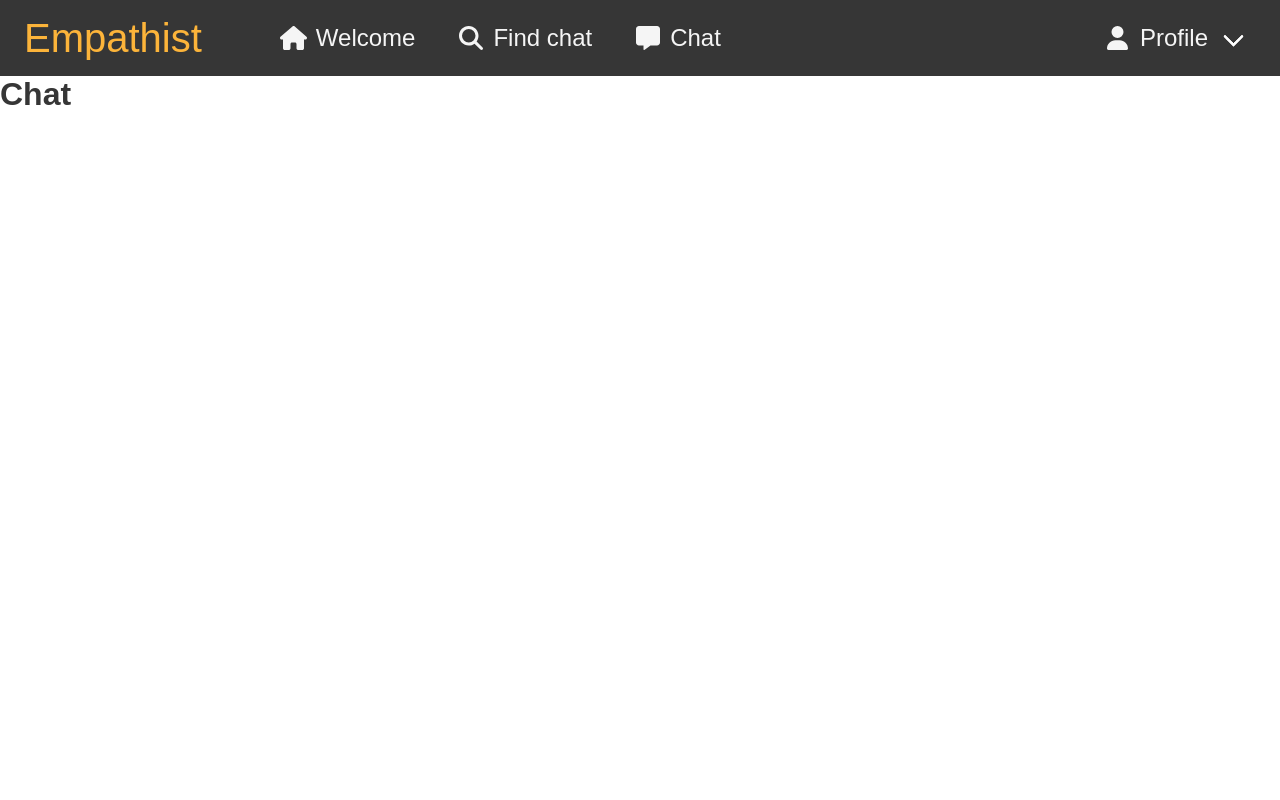
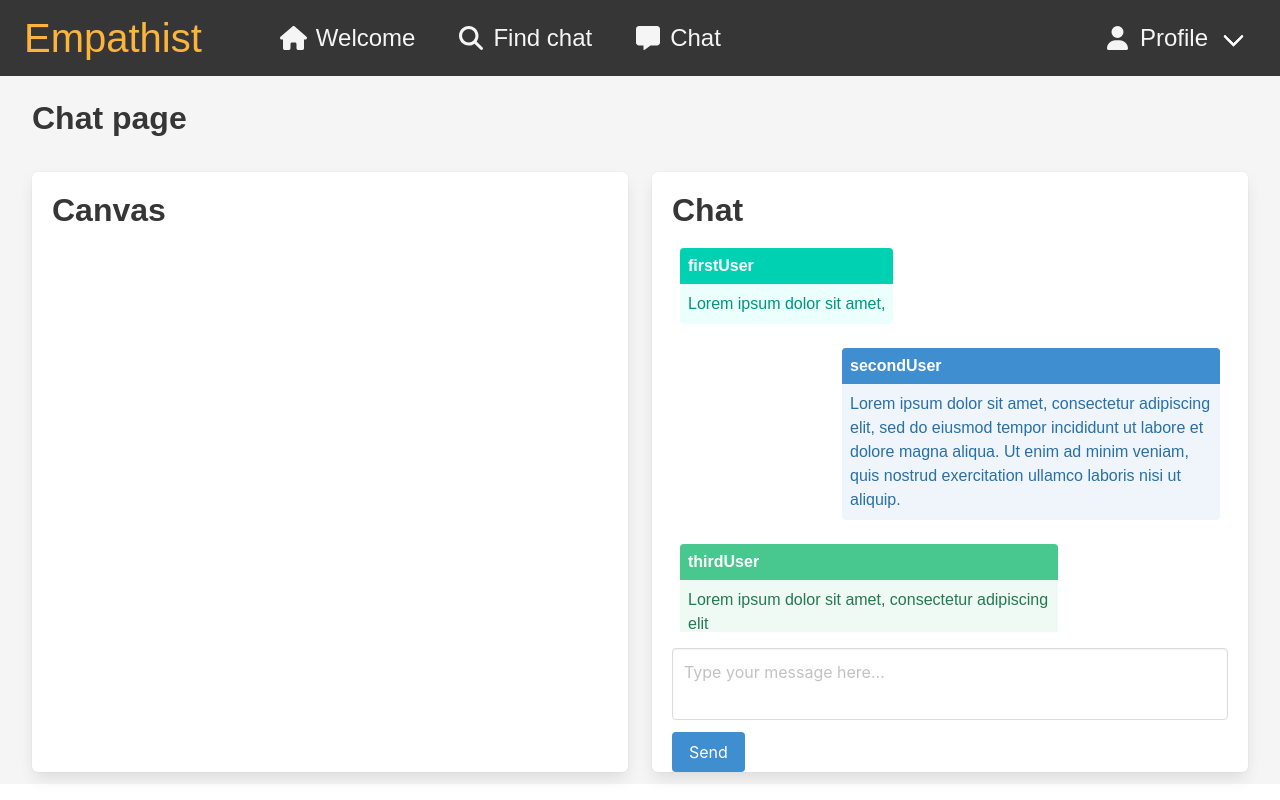
Before and after one commit to rakenduste-programmeerimine-2022/empathist, a React (Create React App) app in the folder client/: page /chat in a window 1280 px wide. Built offline with nearby package versions, Linux system fonts and the light colour scheme.

Commit message:
chat setup (closes #17)

```diff
--- a/client/src/App.css
+++ b/client/src/App.css
@@ -22,3 +22,25 @@
 .navbar-dropdown .navbar-item:hover{
   color: var(--light) !important;
 }
+
+.is-halfheight{
+  height: 70vh;
+}
+
+.chat{
+  overflow-y: auto;
+  flex-direction: column;
+  height: 70%;
+}
+
+.message{
+  max-width: 70%;
+}
+
+.left{
+  align-self: flex-start;
+}
+
+.right{
+  align-self: flex-end;
+}
--- a/client/src/pages/chat/Chat.js
+++ b/client/src/pages/chat/Chat.js
@@ -1,7 +1,69 @@
+const messages = [
+  {
+    username: "firstUser",
+    message: "Lorem ipsum dolor sit amet, ",
+    color: "is-primary",
+    align: "left",
+  },
+  {
+    username: "secondUser",
+    message:
+      "Lorem ipsum dolor sit amet, consectetur adipiscing elit, sed do eiusmod tempor incididunt ut labore et dolore magna aliqua. Ut enim ad minim veniam, quis nostrud exercitation ullamco laboris nisi ut aliquip.",
+    color: "is-info",
+    align: "right",
+  },
+  {
+    username: "thirdUser",
+    message: "Lorem ipsum dolor sit amet, consectetur adipiscing elit",
+    color: "is-success",
+    align: "left",
+  },
+]
+
 const Chat = () => {
   return (
     <div>
-      <div className="title">Chat</div>
+      <div className="container is-fluid has-background-light">
+        <div className="title pt-5">Chat page</div>
+        <div className="columns pt-3">
+          <div className="column is-half">
+            <div className="box">
+              <section className="hero is-halfheight">
+                <div className="title">Canvas</div>
+              </section>
+            </div>
+          </div>
+          <div className="column is-half">
+            <div className="box">
+              <section className="hero is-halfheight">
+                <section className="hero-head">
+                  <div className="title">Chat</div>
+                </section>
+                <section className="hero-body p-2 chat mt-3">
+                  {messages.map((message) => (
+                    <article
+                      className={`message ${message.align} ${message.color}`}
+                    >
+                      <div className="message-header p-2">
+                        {message.username}
+                      </div>
+                      <div className="message-body  p-2">{message.message}</div>
+                    </article>
+                  ))}
+                </section>
+                <section className="input-field mt-4">
+                  <textarea
+                    className="textarea has-fixed-size"
+                    placeholder="Type your message here..."
+                    rows="2"
+                  ></textarea>
+                  <button className="button is-info mt-3">Send</button>
+                </section>
+              </section>
+            </div>
+          </div>
+        </div>
+      </div>
     </div>
   )
 }
```
